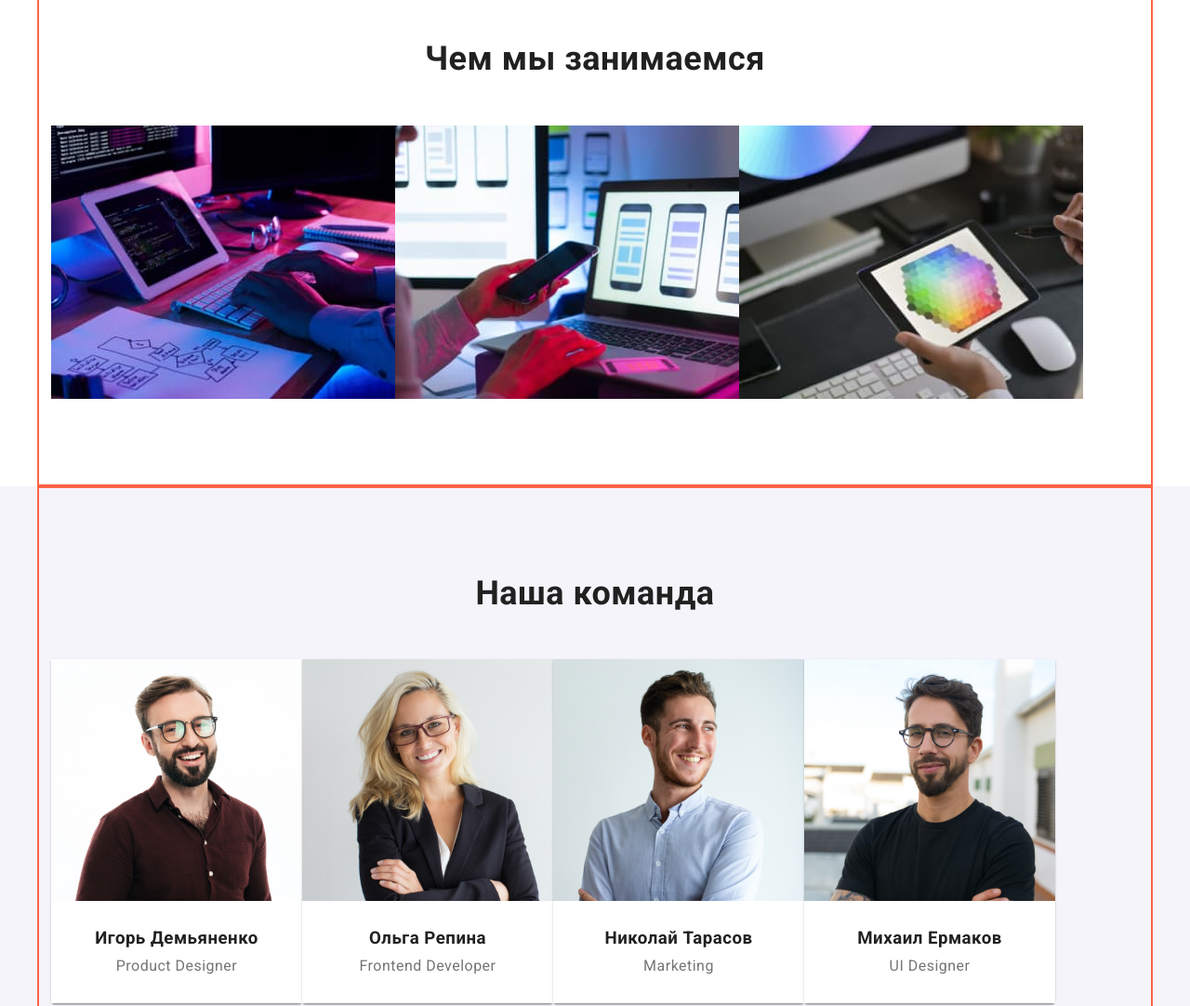
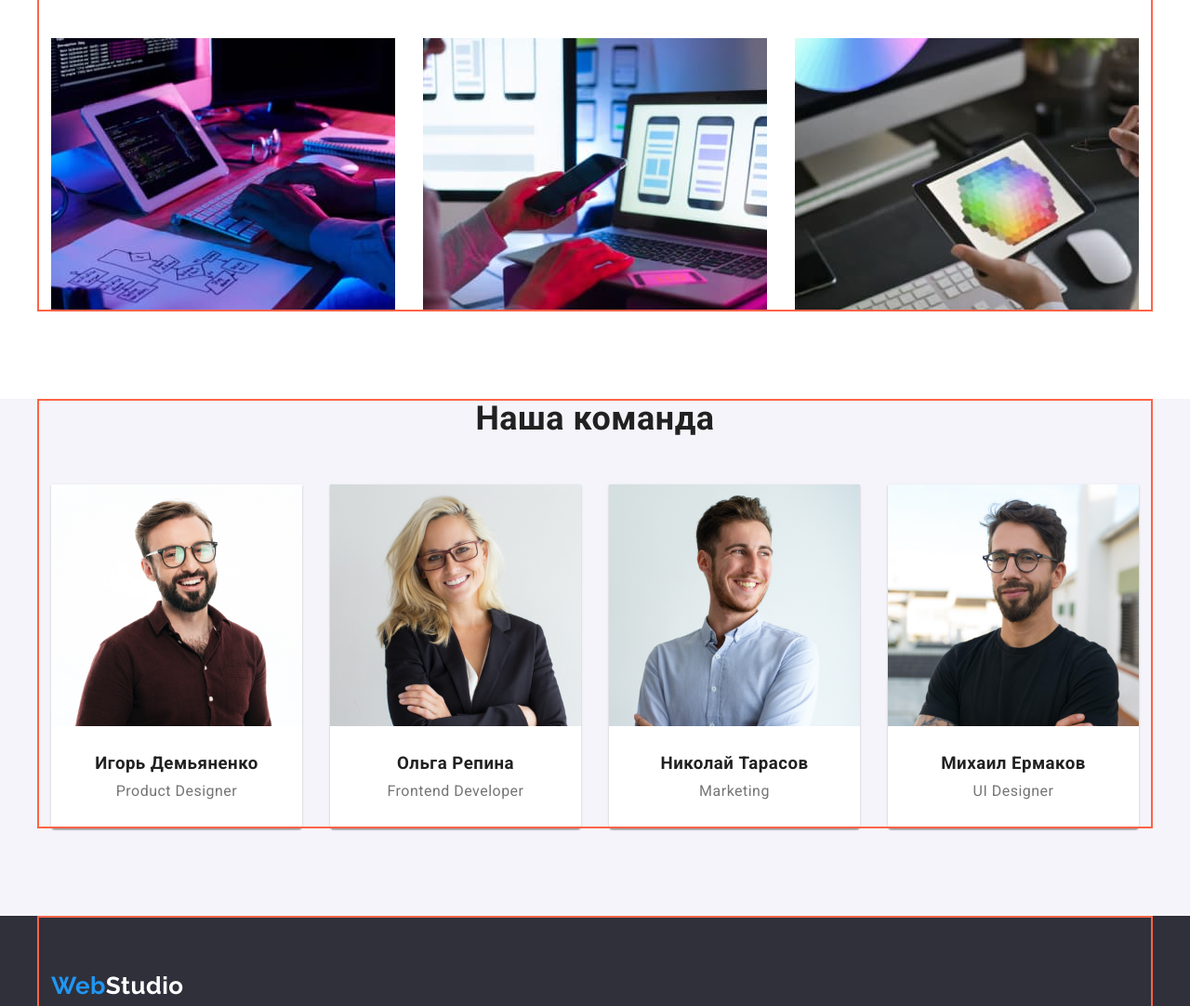
Before and after one commit to IIIMaroIII/goit-markup-hw-03, a plain HTML site: page index.html in a window 1280 px wide. Shown: the part 1020-2102 px from the top of the page at 93% size. Drawn offline with nearby package versions, Linux system fonts and the light colour scheme.

Commit message:
fixed paddings and margins

```diff
--- a/css/styles.css
+++ b/css/styles.css
@@ -198,6 +198,11 @@ img {
 
 /* Section General*/
 
+.section {
+  padding-top: 94px;
+  padding-bottom: 94px;
+}
+
 .section-title {
   color: var(--title-text-color);
 }
@@ -206,8 +211,6 @@ img {
 
 .features-list {
   display: flex;
-  margin-top: 94px;
-  margin-bottom: 94px;
   gap: 30px;
 }
 
@@ -238,13 +241,18 @@ img {
 
 /* Section Job*/
 
-.job-container {
-  padding-top: 94px;
-  padding-bottom: 94px;
+.section.job {
+  padding-top: 0;
 }
 
 .job-list {
   display: flex;
+  flex-wrap: wrap;
+  gap: 30px;
+}
+
+.job-item {
+  flex-basis: calc((100%-30px * 2) / 3);
 }
 
 .job .section-title {
@@ -258,26 +266,25 @@ img {
 
 /* Section Team */
 
-.team-container {
-  padding-bottom: 94px;
-  padding-top: 94px;
+.section.team {
+  padding-top: 0;
 }
 
 .team-list {
   display: flex;
+  flex-wrap: wrap;
   /* gap: 30px;   */
 }
 
 .team-item {
-  flex-basis: calc((100%-30px * 2) / 3);
   box-shadow: 0px 1px 3px rgba(0, 0, 0, 0.12), 0px 1px 1px rgba(0, 0, 0, 0.14),
     0px 2px 1px rgba(0, 0, 0, 0.2);
   border-radius: 0px 0px 4px 4px;
 }
 
-/* .team-item:not(:last-child) {
+.team-item:not(:last-child) {
   margin-right: 30px;
-} */
+}
 
 .team-wrapper {
   text-align: center;
--- a/index.html
+++ b/index.html
@@ -104,14 +104,20 @@
 
       <!-- Чем мы занимаемся -->
       <section class="section job">
-        <div class="container job-container">
+        <div class="container">
           <h2 class="section-title">Чем мы занимаемся</h2>
           <ul class="job-list list">
             <li class="job-item">
-              <img src="./images/image-1.jpg" alt="Верстка сайта" width="370" />
+              <img
+                class="job-img"
+                src="./images/image-1.jpg"
+                alt="Верстка сайта"
+                width="370"
+              />
             </li>
             <li class="job-item">
               <img
+                class="job-img"
                 src="./images/image-2.jpg"
                 alt="Взаимодействие телефона и компьютера"
                 width="370"
@@ -119,6 +125,7 @@
             </li>
             <li class="job-item">
               <img
+                class="job-img"
                 src="./images/image-3.jpg"
                 alt="Выбор палитры цвета на планшете"
                 width="370"
@@ -130,7 +137,7 @@
 
       <!-- Наша Команда -->
       <section class="section team">
-        <div class="container team-container">
+        <div class="container">
           <h2 class="section-title">Наша команда</h2>
           <ul class="team-list list">
             <li class="team-item">
```
